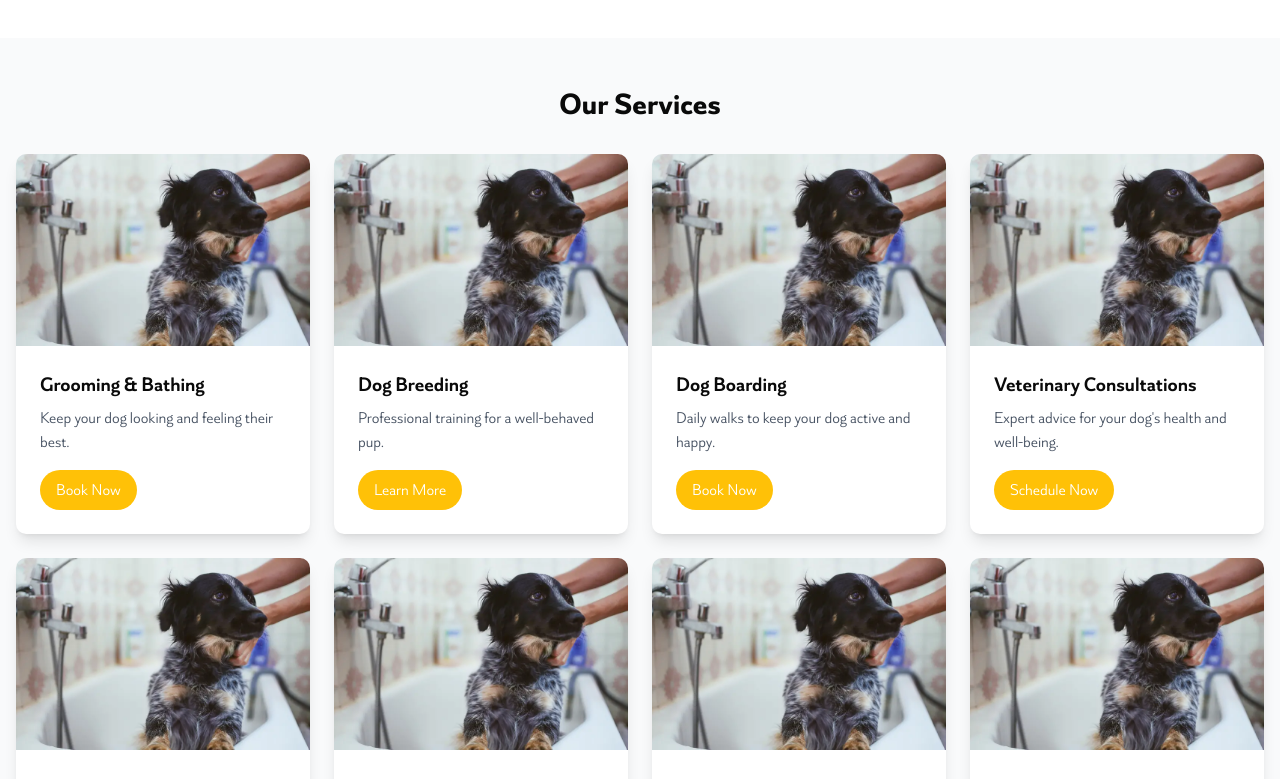
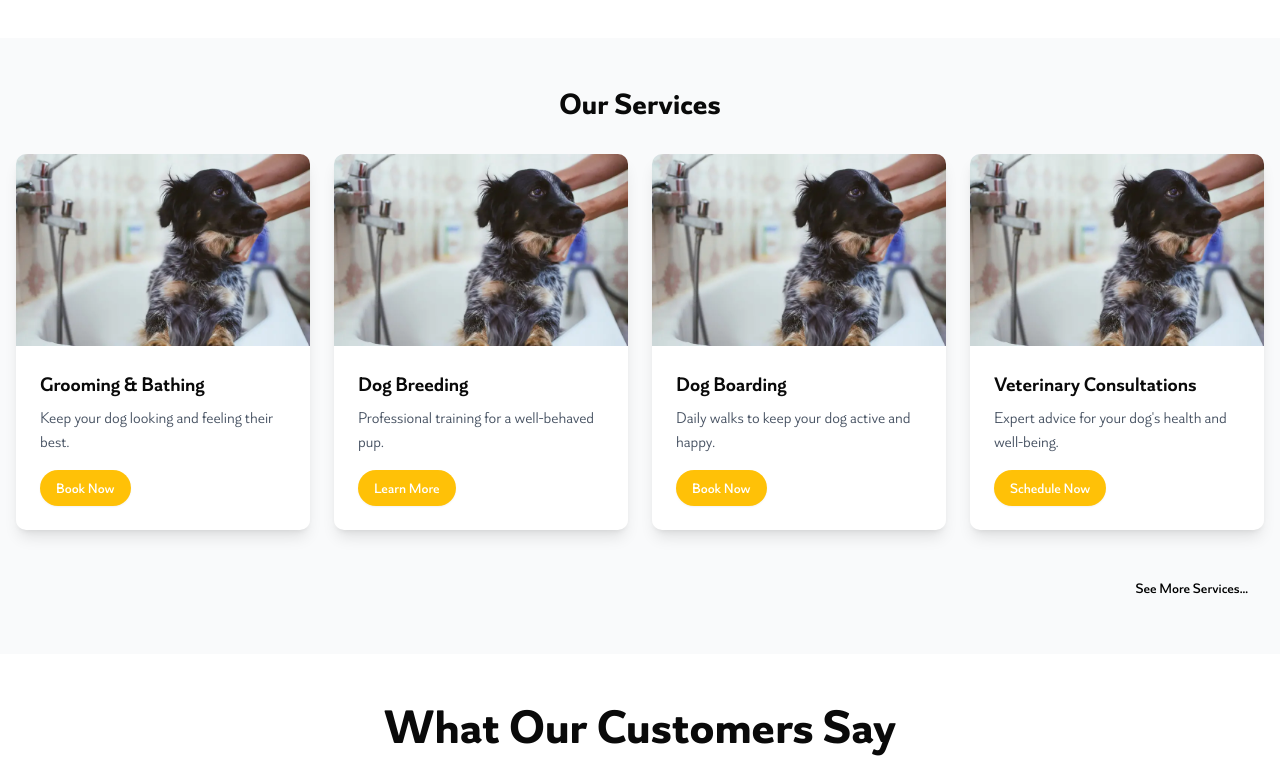
Before and after one commit to onlyeugene/dillonpet-store, a Next.js app: page / in a window 1280 px wide. Shown: the part 2017-2796 px from the top of the page. Built offline with nearby package versions, Linux system fonts and the light colour scheme.

Commit message:
feat: added the footers

```diff
--- a/components/hero-first.tsx
+++ b/components/hero-first.tsx
@@ -7,7 +7,7 @@ import { Button } from "./ui/button";
 
 // Import images
 import pup1 from "@/public/landing/pup.png";
-import pup2 from "@/public/landing/pup.png";
+import pup2 from "@/public/landing/slide.png";
 import pup3 from "@/public/landing/pup3.png";
 
 // import gif from "@/public/landing/gif.gif";
--- a/components/services.tsx
+++ b/components/services.tsx
@@ -1,176 +1,58 @@
-import Image from 'next/image'
-import React from 'react'
+import Image from 'next/image';
+import React from 'react';
 
-import groom from '@/public/landing/grooming.webp'
+import groom from '@/public/landing/grooming.webp';
+import { Button } from './ui/button';
+
+const services = [
+  { title: 'Grooming & Bathing', description: 'Keep your dog looking and feeling their best.', button: 'Book Now' },
+  { title: 'Dog Breeding', description: 'Professional training for a well-behaved pup.', button: 'Learn More' },
+  { title: 'Dog Boarding', description: 'Daily walks to keep your dog active and happy.', button: 'Book Now' },
+  { title: 'Veterinary Consultations', description: 'Expert advice for your dog\'s health and well-being.', button: 'Schedule Now' },
+  { title: 'Dog Accessories', description: 'High-quality accessories for your dog.', button: 'Shop Now' },
+  { title: 'Dog Food', description: 'Nutritious food for a healthy diet.', button: 'Shop Now' },
+  { title: 'Dog Import & Export', description: 'Secure and professional pet relocation.', button: 'Learn More' },
+  { title: 'Stud Service', description: 'Premium breeding services for your dog.', button: 'Schedule Now' }
+];
 
 const Services = () => {
+  const servicesShow = services.slice(0, 4)
   return (
     <div className="bg-gray-50 py-12">
       <div className="container mx-auto px-4">
-    {/* Section Heading */}
-    <h2 className="text-3xl font-bold text-center mb-8">
-      Our Services
-    </h2>
-
-    {/* Services Grid */}
+        <h2 className="text-3xl font-bold text-center mb-8">Our Services</h2>
         <div className="grid grid-cols-1 md:grid-cols-2 lg:grid-cols-4 gap-6">
-      {/* Grooming Card */}
-      <div className="bg-white rounded-lg shadow-lg overflow-hidden transition-transform transform hover:scale-105">
+          {servicesShow.map((service, index) => (
+            <div
+              key={index}
+              className="bg-white rounded-lg shadow-lg overflow-hidden transition-transform transform hover:scale-105"
+            >
               <Image
                 src={groom}
-          alt="Grooming"
+                alt={service.title}
                 width={400}
                 height={300}
                 className="w-full h-48 object-cover"
               />
               <div className="p-6">
-          <h3 className="text-xl font-semibold mb-2">Grooming & Bathing</h3>
-          <p className="text-gray-600 mb-4">
-            Keep your dog looking and feeling their best.
-          </p>
-          <button className="bg-[#FFC107] text-white px-4 py-2 rounded-full hover:bg-amber-600 transition-colors">
-            Book Now
-          </button>
+                <h3 className="text-xl font-semibold mb-2">{service.title}</h3>
+                <p className="text-gray-600 mb-4">{service.description}</p>
+                < Button className="bg-[#FFC107] text-white px-4 py-2 rounded-full hover:bg-amber-600 transition-colors">
+                  {service.button}
+                </Button>
               </div>
             </div>
-
-      {/* Training Card */}
-      <div className="bg-white rounded-lg shadow-lg overflow-hidden transition-transform transform hover:scale-105">
-        <Image
-          src={groom}
-          alt="Training"
-          width={400}
-          height={300}
-          className="w-full h-48 object-cover"
-        />
-        <div className="p-6">
-          <h3 className="text-xl font-semibold mb-2">Dog Breeding</h3>
-          <p className="text-gray-600 mb-4">
-            Professional training for a well-behaved pup.
-          </p>
-          <button className="bg-[#FFC107] text-white px-4 py-2 rounded-full hover:bg-amber-600 transition-colors">
-            Learn More
-          </button>
-        </div>
+          ))}
         </div>
 
-      {/* Dog Walking Card */}
-      <div className="bg-white rounded-lg shadow-lg overflow-hidden transition-transform transform hover:scale-105">
-        <Image
-          src={groom}
-          alt="Dog Walking"
-          width={400}
-          height={300}
-          className="w-full h-48 object-cover"
-        />
-        <div className="p-6">
-          <h3 className="text-xl font-semibold mb-2">Dog Boarding</h3>
-          <p className="text-gray-600 mb-4">
-            Daily walks to keep your dog active and happy.
-          </p>
-          <button className="bg-[#FFC107] text-white px-4 py-2 rounded-full hover:bg-amber-600 transition-colors">
-            Book Now
-          </button>
-        </div>
-      </div>
-
-      {/* Veterinary Consultations Card */}
-      <div className="bg-white rounded-lg shadow-lg overflow-hidden transition-transform transform hover:scale-105">
-        <Image
-          src={groom}
-          alt="Veterinary Consultations"
-          width={400}
-          height={300}
-          className="w-full h-48 object-cover"
-        />
-        <div className="p-6">
-          <h3 className="text-xl font-semibold mb-2">Veterinary Consultations</h3>
-          <p className="text-gray-600 mb-4">
-            Expert advice for your dog&apos;s health and well-being.
-          </p>
-          <button className="bg-[#FFC107] text-white px-4 py-2 rounded-full hover:bg-amber-600 transition-colors">
-            Schedule Now
-          </button>
-        </div>
-      </div>
-
-      {/* DOG ACCESSIORIES  */}
-      <div className="bg-white rounded-lg shadow-lg overflow-hidden transition-transform transform hover:scale-105">
-        <Image
-          src={groom}
-          alt="Veterinary Consultations"
-          width={400}
-          height={300}
-          className="w-full h-48 object-cover"
-        />
-        <div className="p-6">
-          <h3 className="text-xl font-semibold mb-2">Dog Accessories</h3>
-          <p className="text-gray-600 mb-4">
-            Expert advice for your dog&apos;s health and well-being.
-          </p>
-          <button className="bg-[#FFC107] text-white px-4 py-2 rounded-full hover:bg-amber-600 transition-colors">
-            Schedule Now
-          </button>
-        </div>
-      </div>
-      <div className="bg-white rounded-lg shadow-lg overflow-hidden transition-transform transform hover:scale-105">
-        <Image
-          src={groom}
-          alt="Veterinary Consultations"
-          width={400}
-          height={300}
-          className="w-full h-48 object-cover"
-        />
-        <div className="p-6">
-          <h3 className="text-xl font-semibold mb-2">Dog Food</h3>
-          <p className="text-gray-600 mb-4">
-            Expert advice for your dog&apos;s health and well-being.
-          </p>
-          <button className="bg-[#FFC107] text-white px-4 py-2 rounded-full hover:bg-amber-600 transition-colors">
-            Schedule Now
-          </button>
-        </div>
-      </div>
-      <div className="bg-white rounded-lg shadow-lg overflow-hidden transition-transform transform hover:scale-105">
-        <Image
-          src={groom}
-          alt="Veterinary Consultations"
-          width={400}
-          height={300}
-          className="w-full h-48 object-cover"
-        />
-        <div className="p-6">
-          <h3 className="text-xl font-semibold mb-2">Dog Import & Export</h3>
-          <p className="text-gray-600 mb-4">
-            Expert advice for your dog&apos;s health and well-being.
-          </p>
-          <button className="bg-[#FFC107] text-white px-4 py-2 rounded-full hover:bg-amber-600 transition-colors">
-            Schedule Now
-          </button>
-        </div>
-      </div>
-      <div className="bg-white rounded-lg shadow-lg overflow-hidden transition-transform transform hover:scale-105">
-        <Image
-          src={groom}
-          alt="Veterinary Consultations"
-          width={400}
-          height={300}
-          className="w-full h-48 object-cover"
-        />
-        <div className="p-6">
-          <h3 className="text-xl font-semibold mb-2">Stud Service</h3>
-          <p className="text-gray-600 mb-4">
-            Expert advice for your dog&apos;s health and well-being.
-          </p>
-          <button className="bg-[#FFC107] text-white px-4 py-2 rounded-full hover:bg-amber-600 transition-colors">
-            Schedule Now
-          </button>
+        <div className='flex items-end justify-end pt-10 w-full'>
+        <Button className='bg-transparent border-none shadow-none text-black hover:bg-transparent hover:border-0 hover:underline underline-offset-4 '>
+          See More Services...
+        </Button>
         </div>
       </div>
     </div>
-  </div>
-</div>
-  )
-}
+  );
+};
 
-export default Services
+export default Services;
--- a/components/testimonials.tsx
+++ b/components/testimonials.tsx
@@ -10,10 +10,10 @@ import "swiper/css/navigation";
 import Image from "next/image";
 import { Button } from "./ui/button";
 
-import waylon from '@/public/profiles/waylon.jpg'
-import reed from '@/public/profiles/reed.jpg'
-import dorathy from '@/public/profiles/dorathy.jpg'
-import caro from '@/public/profiles/caro.jpg'
+import waylon from "@/public/profiles/waylon.jpg";
+import reed from "@/public/profiles/reed.jpg";
+import dorathy from "@/public/profiles/dorathy.jpg";
+import caro from "@/public/profiles/caro.jpg";
 import Container from "./container";
 
 const testimonials = [
@@ -71,7 +71,7 @@ const TestimonialCarousel = () => {
           >
             {testimonials.map((testimonial) => (
               <SwiperSlide key={testimonial.id}>
-                <div className="relative flex h-80 flex-col border border-gray-100  items-center justify-center rounded-lg bg-white p-6 text-center shadow-lg">
+                <div className="relative flex h-80 flex-col items-center justify-center rounded-lg border border-gray-100 bg-white p-6 text-center shadow-lg">
                   <Image
                     src={testimonial.image}
                     alt={testimonial.name}
@@ -92,14 +92,14 @@ const TestimonialCarousel = () => {
           </Swiper>
 
           {/* Custom Navigation Buttons */}
-          <Button className="swiper-button-prev-custom absolute top-1/2 -left-4 z-10 h-10 w-10 -translate-y-1/2 rounded-full bg-[#FFC107] text-white shadow-lg transition-all hover:bg-gray-800">
+          <Button className="swiper-button-prev-custom absolute top-1/2 -left-4 z-10 h-10 w-10 -translate-y-1/2 rounded-full bg-[#FFC107] text-white shadow-lg transition-all hover:-left-6 hover:h-14 hover:w-14 hover:bg-gray-800">
             ❮
           </Button>
-          <Button className="swiper-button-next-custom absolute top-1/2 -right-4 z-10 h-10 w-10 -translate-y-1/2 rounded-full bg-[#FFC107] text-white shadow-lg transition-all hover:bg-gray-800">
+          <Button className="swiper-button-next-custom absolute top-1/2 -right-4 z-10 h-10 w-10 -translate-y-1/2 rounded-full bg-[#FFC107] text-white shadow-lg transition-all hover:-right-6 hover:h-14 hover:w-14 hover:bg-gray-800">
             ❯
           </Button>
         </div>
-        </Container>
+      </Container>
     </div>
   );
 };
```
Also changed, not shown: components/footer.tsx (+113 -6 lines), components/special-offers.tsx (+20 -15 lines), public/landing/golden.jpeg (added), public/landing/slide.png (added). Lines whose indentation alone changed are shown as unchanged.
